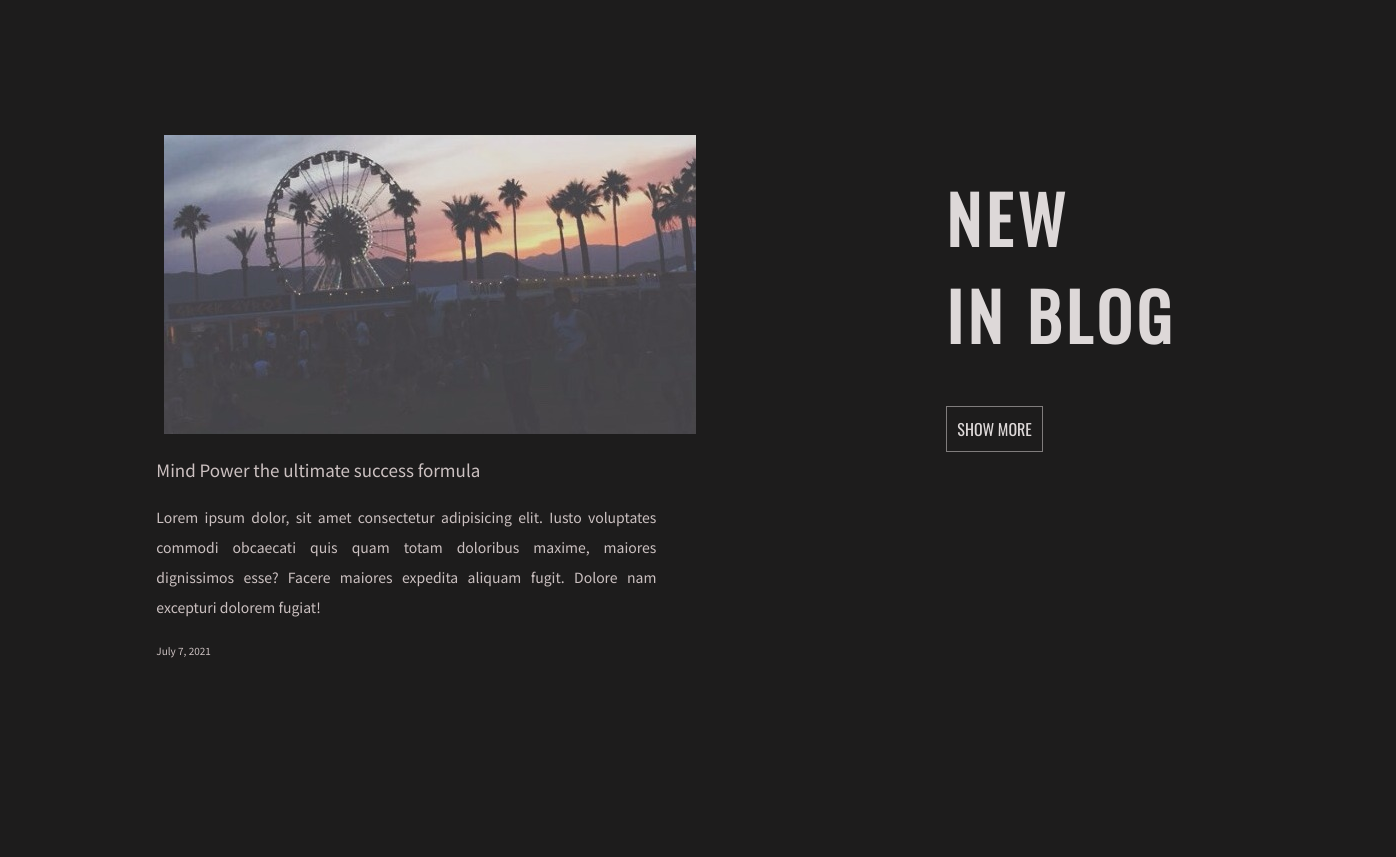
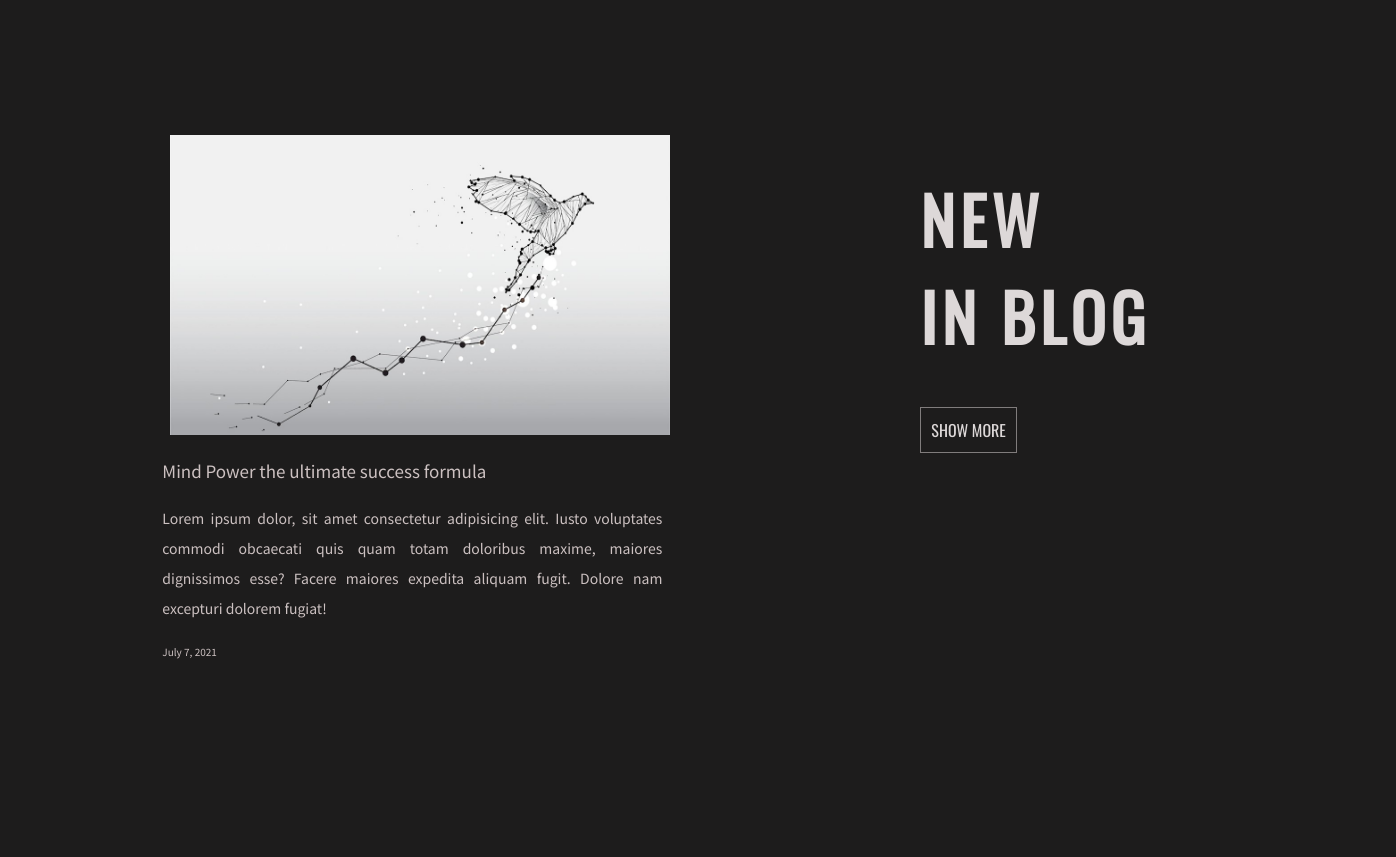
Before and after one commit to FairoozAzim/black-portfolio-template-clone, a plain HTML site: page index.html in a window 1280 px wide. Shown: the part 2220-3077 px from the top of the page, 1396 px wide, since content can reach past the window. Drawn offline with nearby package versions, Linux system fonts and the light colour scheme.

Commit message:
design changes

```diff
--- a/index.html
+++ b/index.html
@@ -100,7 +100,7 @@
     <section class="blog" id="blog">
         <div class="container">
             <div class="blog-image">
-                <img src="images/blog.jpg" alt="image">
+                <img src="images/blog_two.jpg" alt="image">
                 <p class="blog-title">Mind Power the ultimate success formula</p>
                 <p>Lorem ipsum dolor, sit amet consectetur adipisicing elit. Iusto voluptates commodi obcaecati quis quam totam doloribus maxime, maiores dignissimos esse? Facere maiores expedita aliquam fugit. Dolore nam excepturi dolorem fugiat!</p>
                 <p class="date">July 7, 2021</p>
--- a/main.css
+++ b/main.css
@@ -169,7 +169,12 @@ a {
 }
 
 .blog-image {
-    margin-left: 280px;
+    margin-left: 260px;
+}
+
+.blog-image img {
+    width: 500px;
+    height: 300px;
 }
 
 .blog-title {
@@ -231,6 +236,7 @@ a {
     border: none;
     border-radius: 3px;
     font-family: 'Noto Sans KR', sans-serif;
+    caret-color: rgb(128, 124, 124);
 }
 
 .contact-form #submit {
```
Also changed, not shown: images/blog_two.jpg (added).
